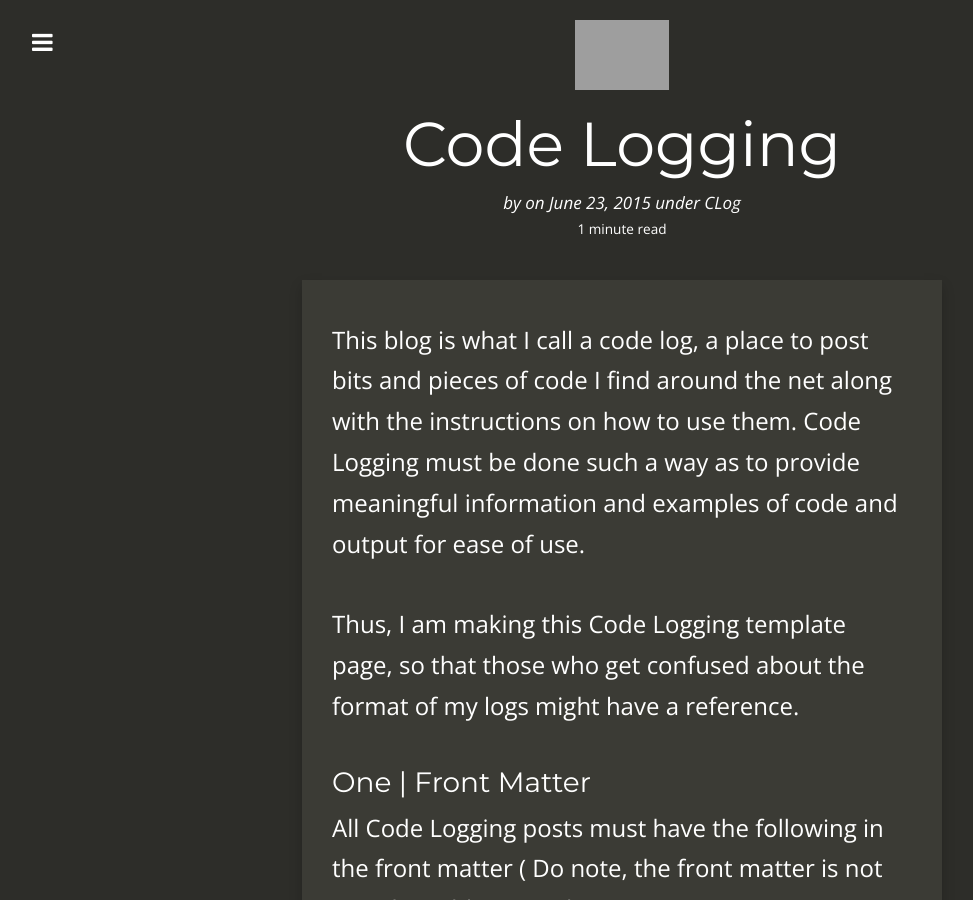
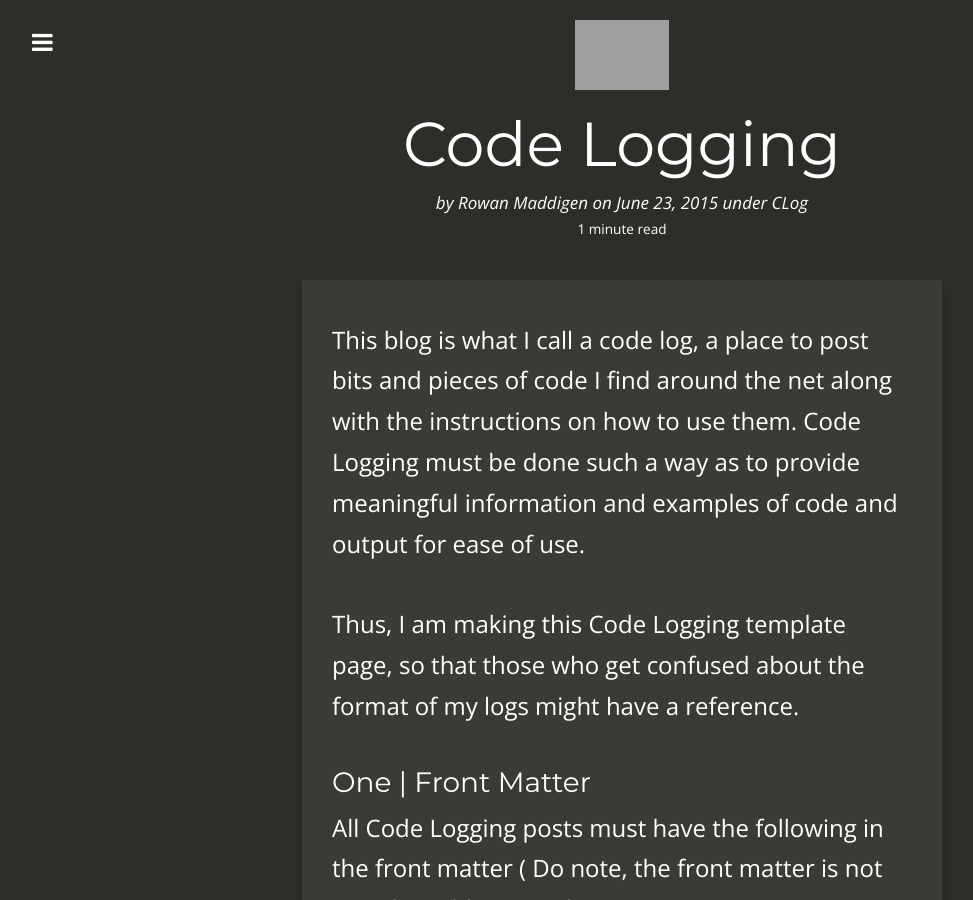
Before and after one commit to shadowlightwolf89/code-log, a Jekyll site: the page built from _posts/2015-06-23-code-logging.md, in a window 1280 px wide and 900 px high. Shown: the whole window, without its empty margins (18-991 px from the left). Built offline with Jekyll 4.4.1, drawn with Linux system fonts in a browser that asks for light colours; nearby versions of some CDN libraries; Markdown is read by kramdown in place of the engine named in the settings; comment, search, counter and statistics services are not loaded; grey boxes are pictures that could not be loaded.

Commit message:
Update 2

```diff
--- a/_posts/2015-06-23-code-logging.md
+++ b/_posts/2015-06-23-code-logging.md
@@ -3,7 +3,7 @@ layout: post
 title: Code Logging
 categories: [CLog]
 tags: [template]
-Author: Rowan Maddigen
+author: Rowan Maddigen
 thumbnail: jekyll
 summary: Code logging examples
 ---
--- a/_posts/2015-06-27-linux-cli.markdown
+++ b/_posts/2015-06-27-linux-cli.markdown
@@ -3,7 +3,7 @@ layout: post
 title: "Linux CLI"
 categories: [ CLog ]
 tags: [ bash, CLI ]
-Author: Rowan Maddigen
+author: Rowan Maddigen
 thumbnail: jekyll
 summary: Terminal commands for Linux
 ---
```
